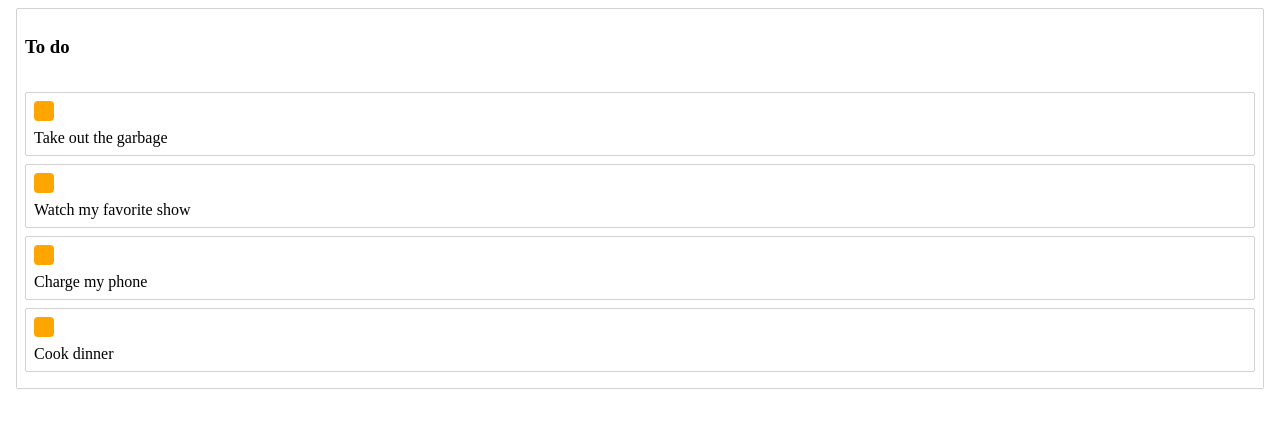
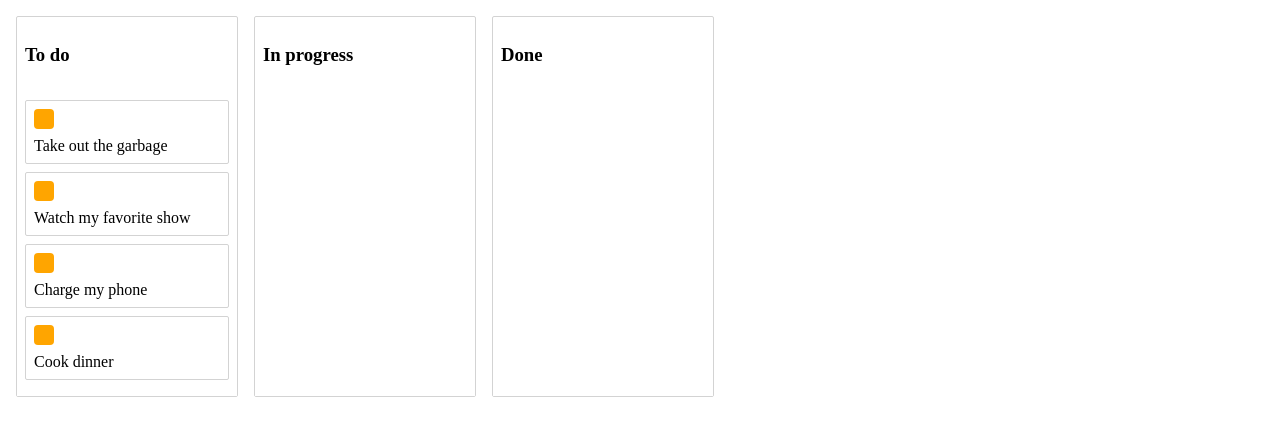
Before and after one commit to mcjovial/drag-and-drop, a React app: page / in a window 1280 px wide. Shown: the top 436 px of the page. Built offline with nearby package versions, Linux system fonts and the light colour scheme; the HTML template or start-up script is replaced by a standard one.

Commit message:
Move Items between Columns with react-beautiful-dnd using onDragEnd

```diff
--- a/src/App.jsx
+++ b/src/App.jsx
@@ -1,5 +1,6 @@
 import React, { useState } from 'react';
 import { DragDropContext } from 'react-beautiful-dnd';
+import styled from 'styled-components';
 import Column from './Column';
 import initialData from './initial-data';
 
@@ -39,15 +40,19 @@
 //   **destination can appear null if it is dropped on another column
 // };
 
+const Container = styled.div`
+  display: flex;
+`;
+
 export const App = () => {
   const [data, setData] = useState(initialData);
 
   const onDragStart = () => {
     document.body.style.color = 'orange';
     document.body.style.transition = 'background-color 0.2s ease';
-  }
+  };
 
-  const onDragUpdate = update => {
+  const onDragUpdate = (update) => {
     const { destination } = update;
     const opacity = destination
       ? destination.index / Object.keys(data.tasks).length
@@ -67,26 +72,63 @@
       destination.index === source.index
     )
       return;
-    const column = data.columns[source.droppableId];
 
-    const newTaskIds = Array.from(column.taskIds);
+    const startColumn = data.columns[source.droppableId];
+    const finishColumn = data.columns[destination.droppableId];
+
+    if (startColumn === finishColumn) {
+      const newTaskIds = Array.from(startColumn.taskIds);
       newTaskIds.splice(source.index, 1);
       newTaskIds.splice(destination.index, 0, draggableId);
 
-    const newColumn = { ...column, taskIds: newTaskIds };
+      const newColumn = { ...startColumn, taskIds: newTaskIds };
       const newState = {
         ...data,
         columns: { ...data.columns, [newColumn.id]: newColumn },
       };
       setData(newState);
+      return;
+    }
+
+    // Moving from one list to another
+    const startTaskIds = Array.from(startColumn.taskIds);
+    startTaskIds.splice(source.index, 1);
+    const newStart = {
+      ...startColumn,
+      taskIds: startTaskIds,
     };
+
+    const finishTaskIds = Array.from(finishColumn.taskIds);
+    finishTaskIds.splice(destination.index, 0, draggableId);
+    const newFinish = {
+      ...finishColumn,
+      taskIds: finishTaskIds,
+    };
+
+    const newState = {
+      ...data,
+      columns: {
+        ...data.columns,
+        [newStart.id]: newStart,
+        [newFinish.id]: newFinish,
+      },
+    };
+    setData(newState);
+  };
+
   return (
-    <DragDropContext onDragStart={onDragStart} onDragUpdate={onDragUpdate} onDragEnd={onDragEnd}>
+    <DragDropContext
+      onDragStart={onDragStart}
+      onDragUpdate={onDragUpdate}
+      onDragEnd={onDragEnd}
+    >
+      <Container>
         {data.columnOrder.map((columnId) => {
           const column = data.columns[columnId];
           const tasks = column.taskIds.map((taskId) => data.tasks[taskId]);
           return <Column key={column.id} column={column} tasks={tasks} />;
         })}
+      </Container>
     </DragDropContext>
   );
 };
--- a/src/Column.jsx
+++ b/src/Column.jsx
@@ -14,13 +14,20 @@
   margin: 8px;
   border: 1px solid lightgrey;
   border-radius: 2px;
+  width: 220px;
+
+  display: flex;
+  flex-direction: column;
 `;
 const Title = styled.h3`
   padding: 8px;
 `;
 const TaskList = styled.div`
   padding: 8px;
-  background-color: ${props => (props.isDraggingOver? 'skyblue': 'white')};
+  transition: background-color 0.2s ease;
+  background-color: ${props => (props.isDraggingOver ? 'skyblue' : 'white')};
+  flex-grow: 1;
+  min-height: 100px;
 `;
 
 const Column = ({ column, tasks }) => {
--- a/src/initial-data.js
+++ b/src/initial-data.js
@@ -11,9 +11,19 @@
       title: "To do",
       taskIds: ["task-1", "task-2", "task-3", "task-4"],
     },
+    "column-2": {
+      id: "column-2",
+      title: "In progress",
+      taskIds: [],
+    },
+    "column-3": {
+      id: "column-3",
+      title: "Done",
+      taskIds: [],
+    },
   },
   // Facilitate reordering of the columns
-  columnOrder: ["column-1"],
+  columnOrder: ["column-1", "column-2", "column-3"],
 };
 
 export default initialData;
```
Lines whose indentation alone changed are shown as unchanged.
